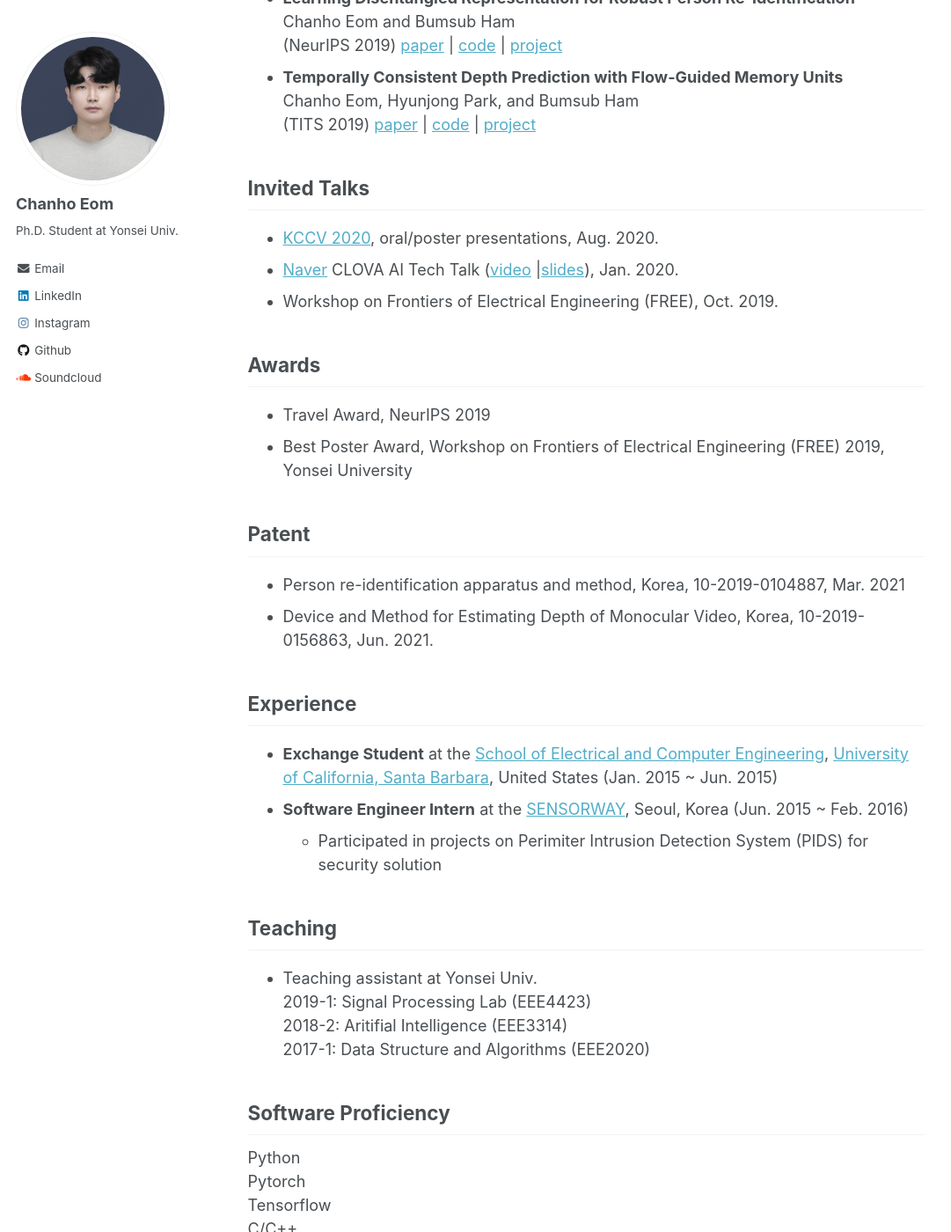
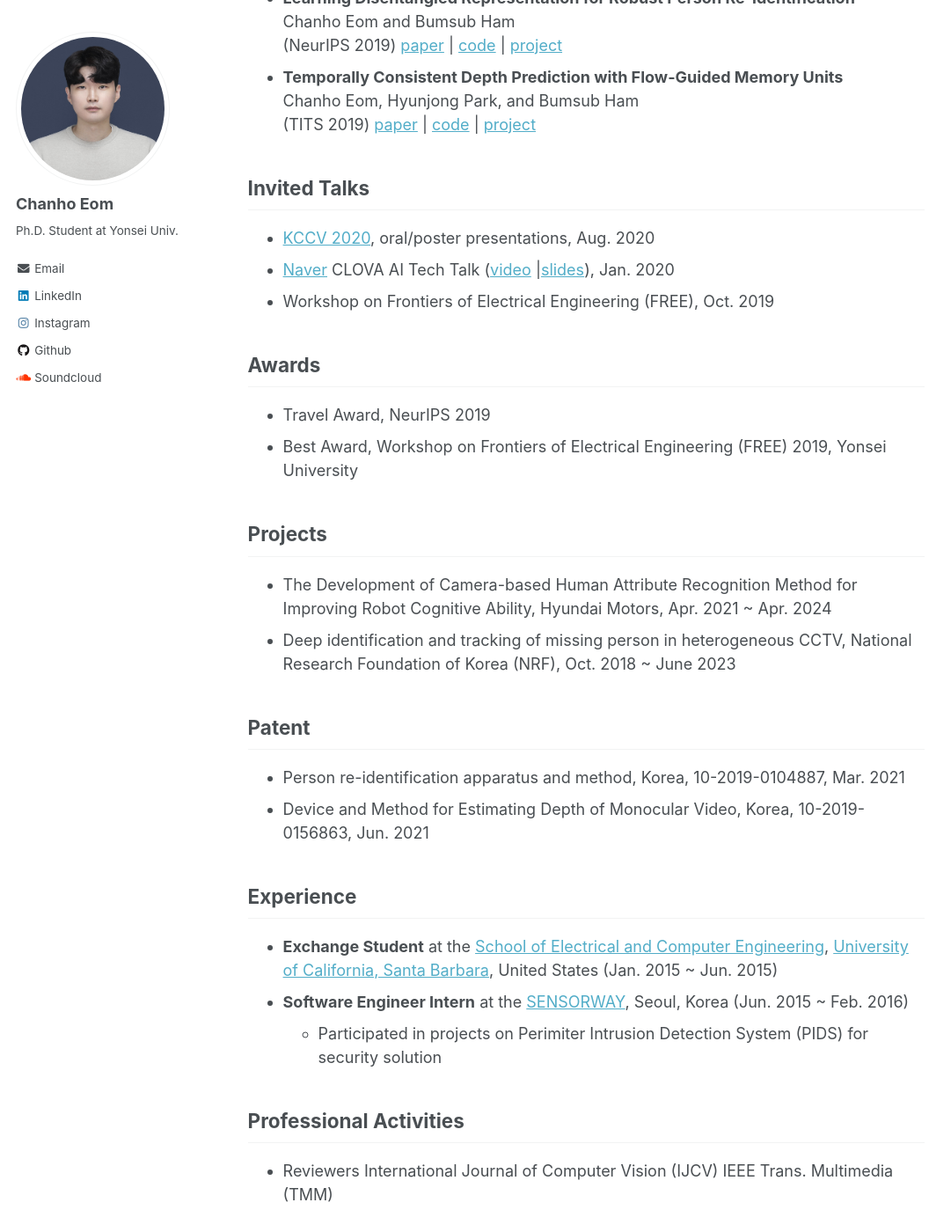
Before and after one commit to chanhoeom/chanhoEom.github.io, a Jekyll site: the page built from _pages/about.md, in a window 1280 px wide and 1400 px high, scrolled down 878 px. Shown: the whole window at 88% size, without its empty margins (0-1081 px from the left). Built offline with Jekyll 4.4.1, drawn with Linux system fonts in a browser that asks for light colours.

Commit message:
Update about.md

```diff
--- a/_pages/about.md
+++ b/_pages/about.md
@@ -42,22 +42,31 @@ Chanho Eom, Hyunjong Park, and Bumsub Ham
 [project](https://cvlab-yonsei.github.io/projects/FlowGRU/)
 
 ## Invited Talks
-* [KCCV 2020](https://kcvs.kr), oral/poster presentations, Aug. 2020.
-* [Naver](https://www.navercorp.com/en/naver/company) CLOVA AI Tech Talk ([video](https://www.youtube.com/watch?v=_bQvGy80MS0) \|[slides](https://www.facebook.com/677413542326125/posts/3110595645674557/)), Jan. 2020.
-* Workshop on Frontiers of Electrical Engineering (FREE), Oct. 2019.
+* [KCCV 2020](https://kcvs.kr), oral/poster presentations, Aug. 2020
+* [Naver](https://www.navercorp.com/en/naver/company) CLOVA AI Tech Talk ([video](https://www.youtube.com/watch?v=_bQvGy80MS0) \|[slides](https://www.facebook.com/677413542326125/posts/3110595645674557/)), Jan. 2020
+* Workshop on Frontiers of Electrical Engineering (FREE), Oct. 2019
 
 ## Awards
 * Travel Award, NeurIPS 2019
-* Best Poster Award, Workshop on Frontiers of Electrical Engineering (FREE) 2019, Yonsei University
+* Best Award, Workshop on Frontiers of Electrical Engineering (FREE) 2019, Yonsei University
+
+## Projects
+* The Development of Camera-based Human Attribute Recognition Method for Improving Robot Cognitive Ability, Hyundai Motors, Apr. 2021 ~ Apr. 2024
+* Deep identification and tracking of missing person in heterogeneous CCTV, National Research Foundation of Korea (NRF), Oct. 2018 ~ June 2023
 
 ## Patent
 * Person re-identification apparatus and method, Korea, 10-2019-0104887, Mar. 2021
-* Device and Method for Estimating Depth of Monocular Video, Korea, 10-2019-0156863, Jun. 2021.
+* Device and Method for Estimating Depth of Monocular Video, Korea, 10-2019-0156863, Jun. 2021
 
 ## Experience
 * **Exchange Student** at the [School of Electrical and Computer Engineering](https://www.ece.ucsb.edu/), [University of California, Santa Barbara](https://www.ucsb.edu/), United States (Jan. 2015 ~ Jun. 2015)
 * **Software Engineer Intern** at the [SENSORWAY](http://www.sensorway.co.kr/eng/), Seoul, Korea (Jun. 2015 ~ Feb. 2016)
   - Participated in projects on Perimiter Intrusion Detection System (PIDS) for security solution
+
+## Professional Activities
+* Reviewers
+International Journal of Computer Vision (IJCV)
+IEEE Trans. Multimedia (TMM)
 
 ## Teaching
 * Teaching assistant at Yonsei Univ.
```
